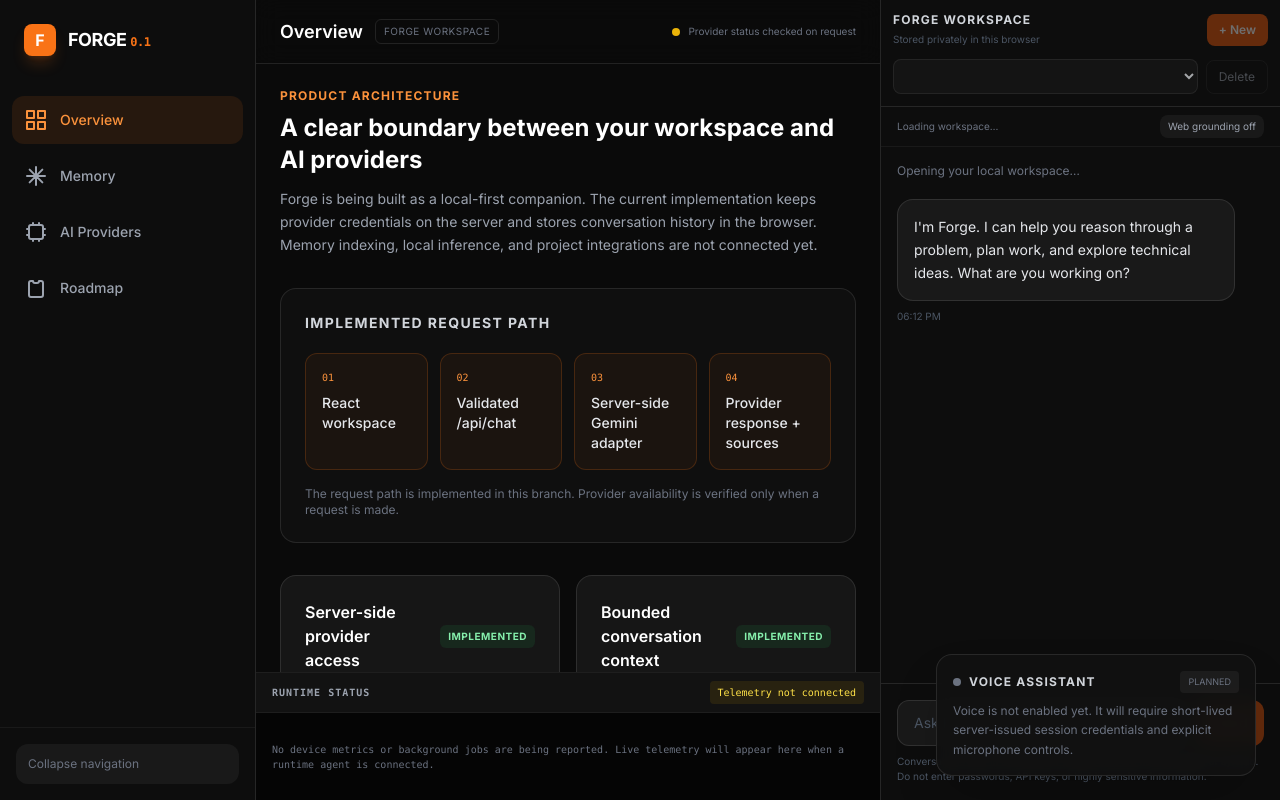
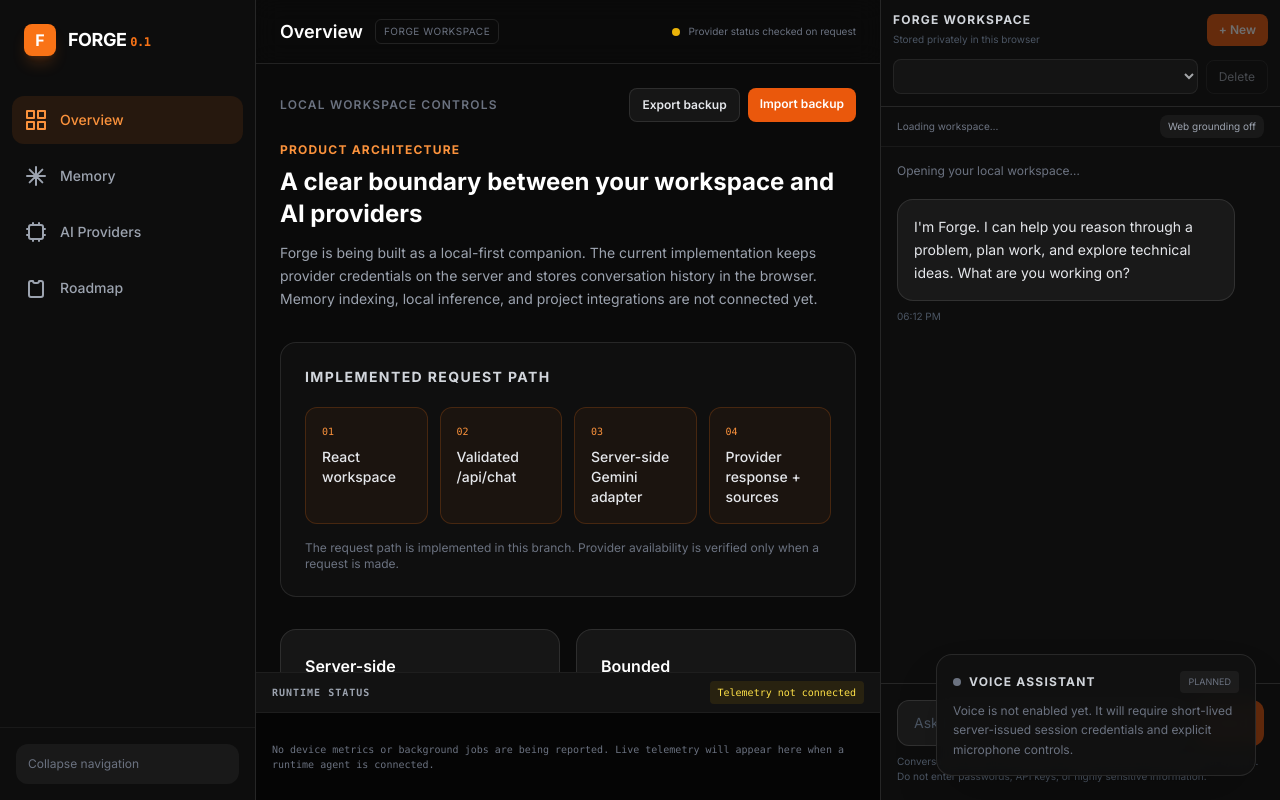
Before and after one commit to yobi369/Forged-AI-Companion, a React (Vite) app: page / in a window 1280 px wide. Built offline with nearby package versions, Linux system fonts and the light colour scheme.

Commit message:
feat: expose workspace backup and restore controls

```diff
--- a/App.tsx
+++ b/App.tsx
@@ -1,23 +1,50 @@
+import React, { useState } from "react";
+import { Sidebar } from "./components/Sidebar";
+import { Header } from "./components/Header";
+import { ArchitectureView } from "./components/ArchitectureView";
+import { MemoryGraph } from "./components/MemoryGraph";
+import { ModelStatus } from "./components/ModelStatus";
+import { ChatInterface } from "./components/ChatInterface";
+import { RoadmapView } from "./components/RoadmapView";
+import { Terminal } from "./components/Terminal";
+import { LiveAgent } from "./components/LiveAgent";
+import { downloadWorkspaceBackup, importWorkspaceBackup } from "./services/workspaceBackup";
 
-import React, { useState } from 'react';
-import { Sidebar } from './components/Sidebar';
-import { Header } from './components/Header';
-import { ArchitectureView } from './components/ArchitectureView';
-import { MemoryGraph } from './components/MemoryGraph';
-import { ModelStatus } from './components/ModelStatus';
-import { ChatInterface } from './components/ChatInterface';
-import { RoadmapView } from './components/RoadmapView';
-import { Terminal } from './components/Terminal';
-import { LiveAgent } from './components/LiveAgent';
-
-type Tab = 'architecture' | 'memory' | 'models' | 'roadmap';
+type Tab = "architecture" | "memory" | "models" | "roadmap";
 
 const App: React.FC = () => {
-  const [activeTab, setActiveTab] = useState<Tab>('architecture');
+  const [activeTab, setActiveTab] = useState<Tab>("architecture");
   const [isSidebarOpen, setIsSidebarOpen] = useState(true);
+  const [backupStatus, setBackupStatus] = useState("");
+
+  const handleExport = async () => {
+    try {
+      await downloadWorkspaceBackup();
+      setBackupStatus("Workspace backup exported. Keep the JSON file somewhere private.");
+    } catch {
+      setBackupStatus("Forge could not export the workspace. Check browser storage and try again.");
+    }
+  };
+
+  const handleImport = async (event: React.ChangeEvent<HTMLInputElement>) => {
+    const file = event.target.files?.[0];
+    event.target.value = "";
+    if (!file) return;
+    if (file.size > 5 * 1024 * 1024) {
+      setBackupStatus("Backup file is too large. The maximum supported size is 5 MB.");
+      return;
+    }
+    if (!window.confirm("Import this backup into the current workspace? Existing records will be kept; imported records will be added.")) return;
+    try {
+      const result = await importWorkspaceBackup(await file.text());
+      setBackupStatus(`Imported ${result.conversations} conversations and ${result.memories} memories. Reload the workspace views to see the restored records.`);
+    } catch (error) {
+      setBackupStatus(error instanceof Error ? error.message : "Forge could not import this backup.");
+    }
+  };
 
   return (
-    <div className="flex h-screen w-full bg-[#0a0a0a] text-[#e5e5e5] overflow-hidden">
+    <div className="flex h-screen w-full overflow-hidden bg-[#0a0a0a] text-[#e5e5e5]">
       <Sidebar
         activeTab={activeTab}
         setActiveTab={setActiveTab}
@@ -25,22 +52,41 @@ const App: React.FC = () => {
         toggleSidebar={() => setIsSidebarOpen(!isSidebarOpen)}
       />
 
-      <main className="flex-1 flex flex-col min-w-0 h-full">
+      <main className="flex h-full min-w-0 flex-1 flex-col">
         <Header activeTab={activeTab} />
 
-        <div className="flex-1 overflow-auto p-6 relative">
-          <div className="max-w-7xl mx-auto h-full flex flex-col">
-            {activeTab === 'architecture' && <ArchitectureView />}
-            {activeTab === 'memory' && <MemoryGraph />}
-            {activeTab === 'models' && <ModelStatus />}
-            {activeTab === 'roadmap' && <RoadmapView />}
+        <div className="relative flex-1 overflow-auto p-6">
+          <div className="mx-auto flex h-full max-w-7xl flex-col">
+            <div className="mb-5 flex flex-wrap items-center justify-between gap-3">
+              <div>
+                <p className="text-xs font-semibold uppercase tracking-widest text-gray-500">Local workspace controls</p>
+                {backupStatus && <p className="mt-1 max-w-2xl text-xs text-gray-400" role="status">{backupStatus}</p>}
+              </div>
+              <div className="flex flex-wrap gap-2">
+                <button type="button" onClick={() => void handleExport()}
+                  className="rounded-lg border border-white/10 bg-white/5 px-3 py-2 text-xs font-semibold text-gray-200 hover:border-orange-500/40 hover:text-white">
+                  Export backup
+                </button>
+                <label htmlFor="forge-backup-import"
+                  className="cursor-pointer rounded-lg bg-orange-600 px-3 py-2 text-xs font-semibold text-white hover:bg-orange-500">
+                  Import backup
+                </label>
+                <input id="forge-backup-import" type="file" accept="application/json,.json" className="sr-only"
+                  onChange={(event) => void handleImport(event)} />
+              </div>
+            </div>
+
+            {activeTab === "architecture" && <ArchitectureView />}
+            {activeTab === "memory" && <MemoryGraph />}
+            {activeTab === "models" && <ModelStatus />}
+            {activeTab === "roadmap" && <RoadmapView />}
           </div>
         </div>
 
         <Terminal />
       </main>
 
-      <div className="w-[400px] border-l border-white/10 flex flex-col hidden lg:flex bg-[#0d0d0d]">
+      <div className="hidden w-[400px] flex-col border-l border-white/10 bg-[#0d0d0d] lg:flex">
         <ChatInterface />
       </div>
 
```
